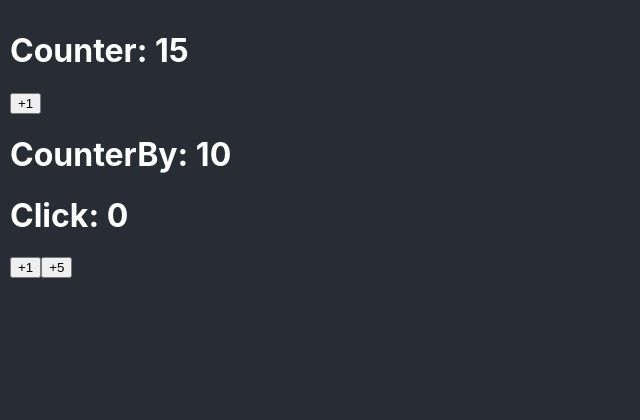
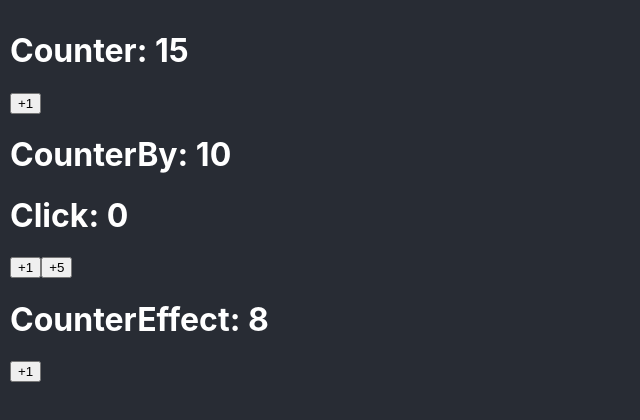
Before and after one commit to pmpeloc/bases, a React (Create React App) app: page / in a window 1280 px wide. Shown: the top 420 px of the page, without its empty margins (0-640 px from the left). Built offline with nearby package versions, Linux system fonts and the light colour scheme.

Commit message:
useEffect - CounterEffect

```diff
--- a/src/App.tsx
+++ b/src/App.tsx
@@ -1,11 +1,13 @@
 import { Counter } from './bases/Counter';
 import { CounterBy } from './bases/CounterBy';
+import { CounterEffect } from './bases/CounterEffect';
 
 function App() {
   return (
     <>
       <Counter initialValue={15} />
       <CounterBy />
+      <CounterEffect />
     </>
   );
 }
--- /dev/null
+++ b/src/bases/CounterEffect.tsx
@@ -0,0 +1,26 @@
+import { useState, useEffect } from 'react';
+
+const MAXIMUN_COUNT = 10;
+
+export const CounterEffect = () => {
+  const [counter, setCounter] = useState(8);
+
+  const handleClick = () => {
+    setCounter((prev) => Math.min(prev + 1, MAXIMUN_COUNT));
+  };
+
+  useEffect(() => {
+    if (counter < 10) return;
+    console.log(
+      '%cSe llegó al valor máximo',
+      'color: red; background-color: black;'
+    );
+  }, [counter]);
+
+  return (
+    <>
+      <h1>CounterEffect: {counter}</h1>
+      <button onClick={handleClick}>+1</button>
+    </>
+  );
+};
```
